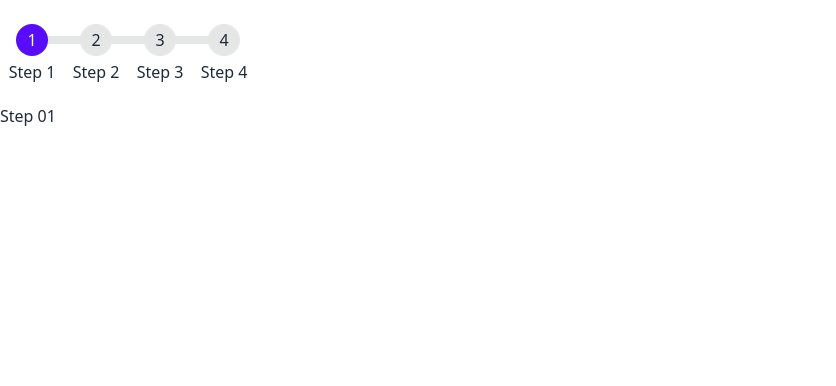
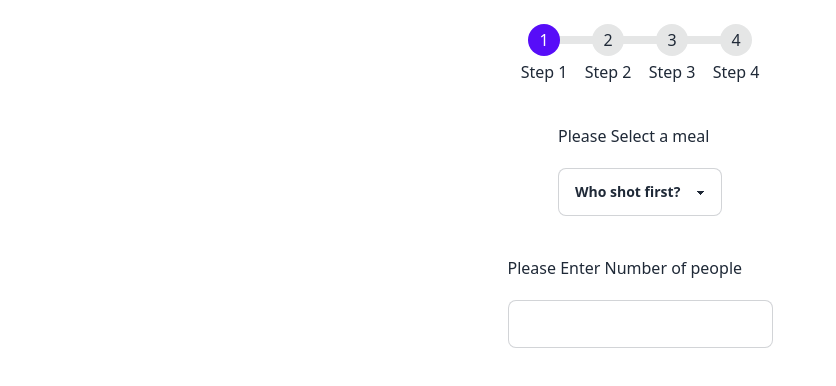
Before and after one commit to manjarb/varis_dara_japan_react_assignment, a React (Create React App) app: page / in a window 1280 px wide. Shown: the top 386 px of the page, without its empty margins (0-836 px from the left). Built offline with nearby package versions, Linux system fonts and the light colour scheme.

Commit message:
feature/step-1: Finish step 1 layout

```diff
--- /dev/null
+++ b/src/components/form/input.component.tsx
@@ -0,0 +1,14 @@
+interface InputProps {
+  inputType?: string;
+  placeHolder?: string;
+}
+
+export function Input({ inputType = "text", placeHolder }: InputProps) {
+  return (
+    <input
+      type={inputType}
+      className="input input-bordered w-full max-w-xs"
+      placeholder={placeHolder}
+    />
+  );
+}
--- /dev/null
+++ b/src/components/form/select.component.tsx
@@ -0,0 +1,11 @@
+export function Select() {
+  return (
+    <select className="select select-bordered w-full max-w-xs">
+      <option disabled selected>
+        Who shot first?
+      </option>
+      <option>Han Solo</option>
+      <option>Greedo</option>
+    </select>
+  );
+}
--- a/src/components/steps.component.tsx
+++ b/src/components/steps.component.tsx
@@ -8,9 +8,7 @@ interface StepsProps {
   currentStep: number;
 }
 
-export default function Steps(props: StepsProps) {
-  const { steps, currentStep } = props;
-
+export default function Steps({ steps, currentStep }: StepsProps) {
   return (
     <ul className="steps">
       {steps.map(({ title, order }) => (
--- a/src/layouts/public.layout.tsx
+++ b/src/layouts/public.layout.tsx
@@ -23,8 +23,8 @@ export default function PublicLayout() {
 
   return (
     <div className="container py-5 mx-auto">
-      <div className="mb-5">
-        <Steps steps={steps} currentStep={1}/>
+      <div className="mb-10 flex justify-center">
+        <Steps steps={steps} currentStep={1} />
       </div>
       <Outlet />
     </div>
--- a/src/pages/step-one/step-one-page.tsx
+++ b/src/pages/step-one/step-one-page.tsx
@@ -1,7 +1,18 @@
+import { Input } from "../../components/form/input.component";
+import { Select } from "../../components/form/select.component";
+
 export default function StepOnePage() {
   return (
-    <div>
-      <h1>Step 01</h1>
+    <div className="flex flex-col items-center">
+      <div className="mb-10">
+        <h3 className="mb-5">Please Select a meal</h3>
+        <Select />
+      </div>
+
+      <div>
+        <h3 className="mb-5">Please Enter Number of people</h3>
+        <Input inputType="number" />
+      </div>
     </div>
-  )
+  );
 }
```
